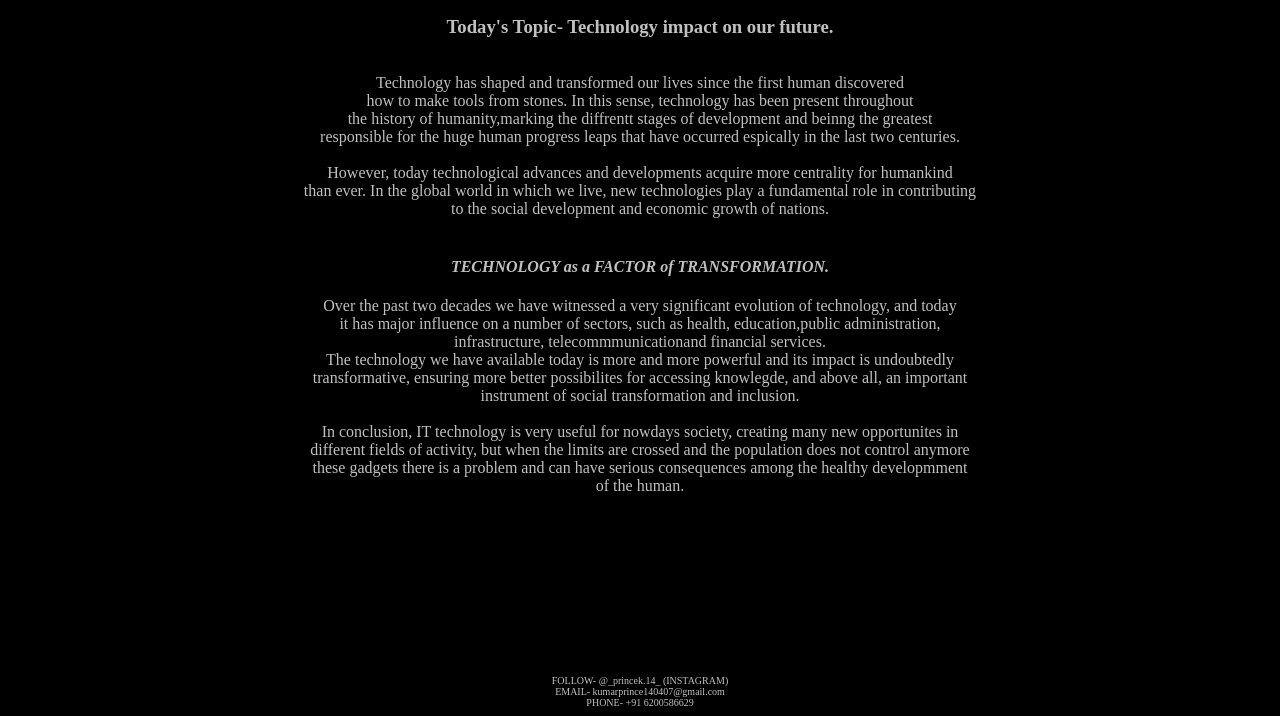
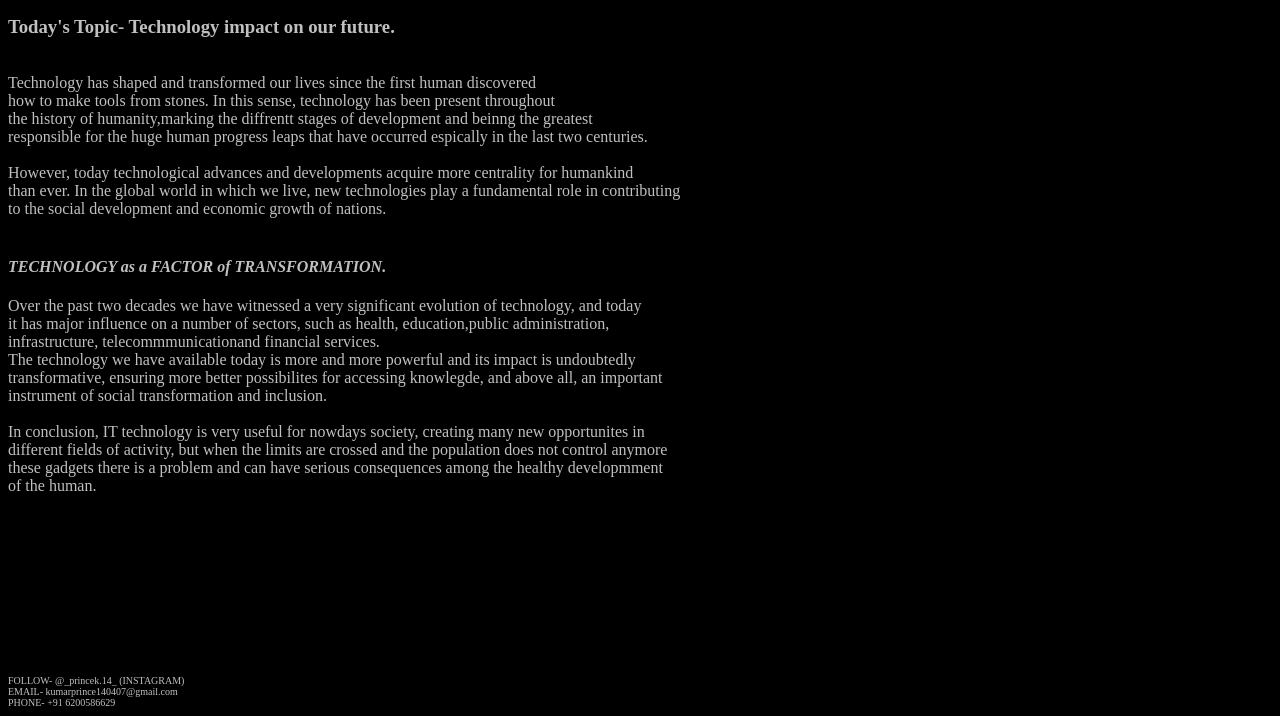
Before and after one commit to Princeks1404/.in, a plain HTML site: page index.html in a window 1280 px wide. Shown: the part 147-863 px from the top of the page. Drawn offline with Linux system fonts and the light colour scheme.

Commit message:
Add files via upload

```diff
--- a/index.html
+++ b/index.html
@@ -1,11 +1,11 @@
 <html>
 <head><title>1st page</title></head>
 <BODY BGCOLOR=BLACK TEXT=SILVER>
-<div align=center>
+<div align=centre>
 <HR><BR>
 <h1>My Frist Webpage BLOG.</h1>
-<br><HR>
-<div align=center>
+<br><HR></div>
+<div align=left>
 <H3><B>Today's Topic- </B> Technology impact on our future.</34></div><br>
 Technology has shaped and transformed our lives since the first human discovered<br>
  how to make tools from stones. In this sense, technology has been present throughout <br>
```
